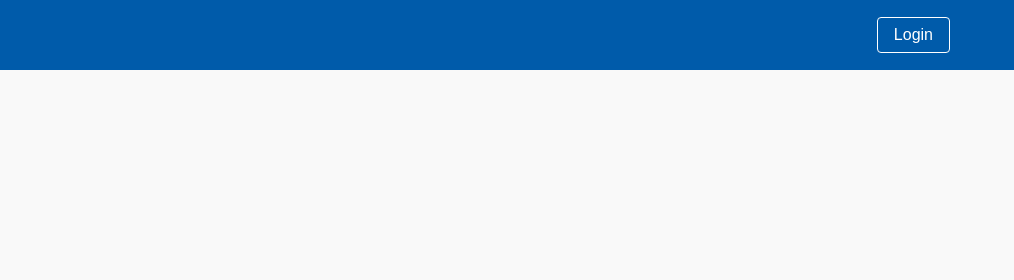
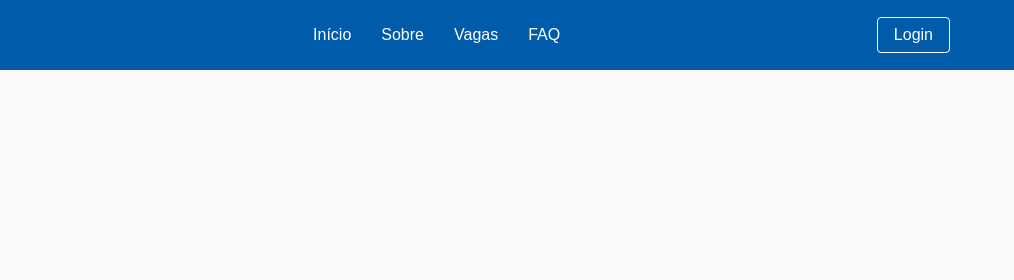
Before and after one commit to Matheuslopes4/Teste1, a plain HTML site: page index.html in a window 1280 px wide. Shown: the top 280 px of the page, 266-1280 px from the left. Drawn offline with Linux system fonts and the light colour scheme.

Commit message:
Update style.css

```diff
--- a/style.css
+++ b/style.css
@@ -17,7 +17,6 @@ body {
   width: 90%;
   max-width: 1200px;
   margin: 0 auto;
-  position: relative; /* importante para o menu-mobile posicionar corretamente */
 }
 
 /* Header */
@@ -36,11 +35,10 @@ header .container {
   display: flex;
   justify-content: space-between;
   align-items: center;
-  position: relative; /* para o menu mobile absolute */
 }
 
 .logo {
-  height: 50px; /* ajuste o tamanho da logo conforme necessário */
+  height: 50px; /* Ajustável conforme necessário */
   display: block;
 }
 
@@ -361,10 +359,6 @@ form button:hover {
   z-index: 20;
 }
 
-.menu-mobile.active {
-  display: flex;
-}
-
 .menu-mobile a {
   color: white;
   text-decoration: none;
@@ -390,3 +384,26 @@ form button:hover {
     display: none;
   }
 }
+
+/* Menu desktop: menu sempre visível, horizontal e sem background */
+@media (min-width: 769px) {
+  .menu-mobile {
+    display: flex !important;
+    flex-direction: row;
+    position: static;
+    background: transparent;
+    padding: 0;
+    border-radius: 0;
+  }
+
+  .menu-mobile a {
+    color: white;
+    padding: 0 15px;
+    font-weight: normal;
+  }
+
+  /* Esconde o menu toggle no desktop */
+  .menu-toggle {
+    display: none !important;
+  }
+}
```
